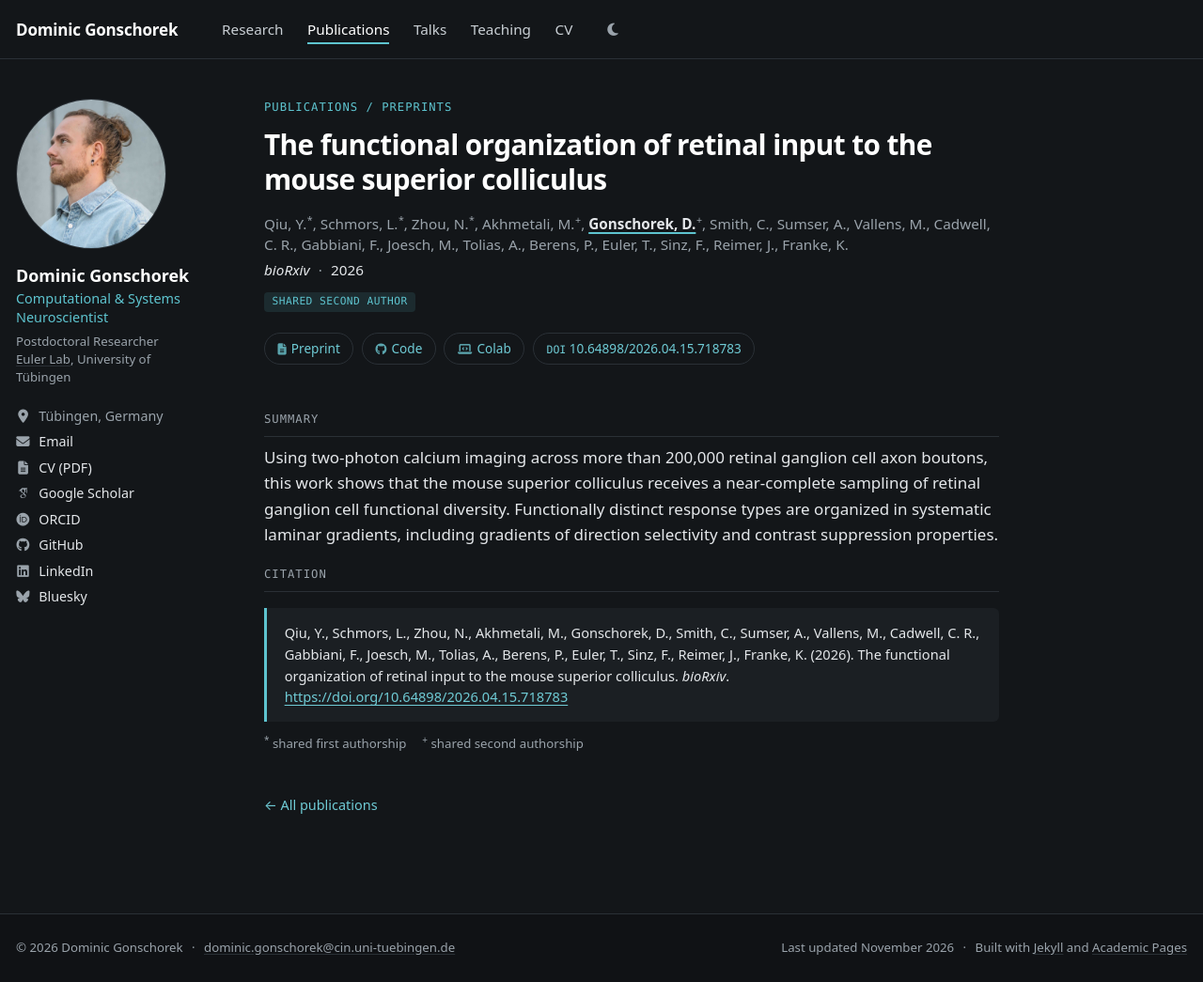
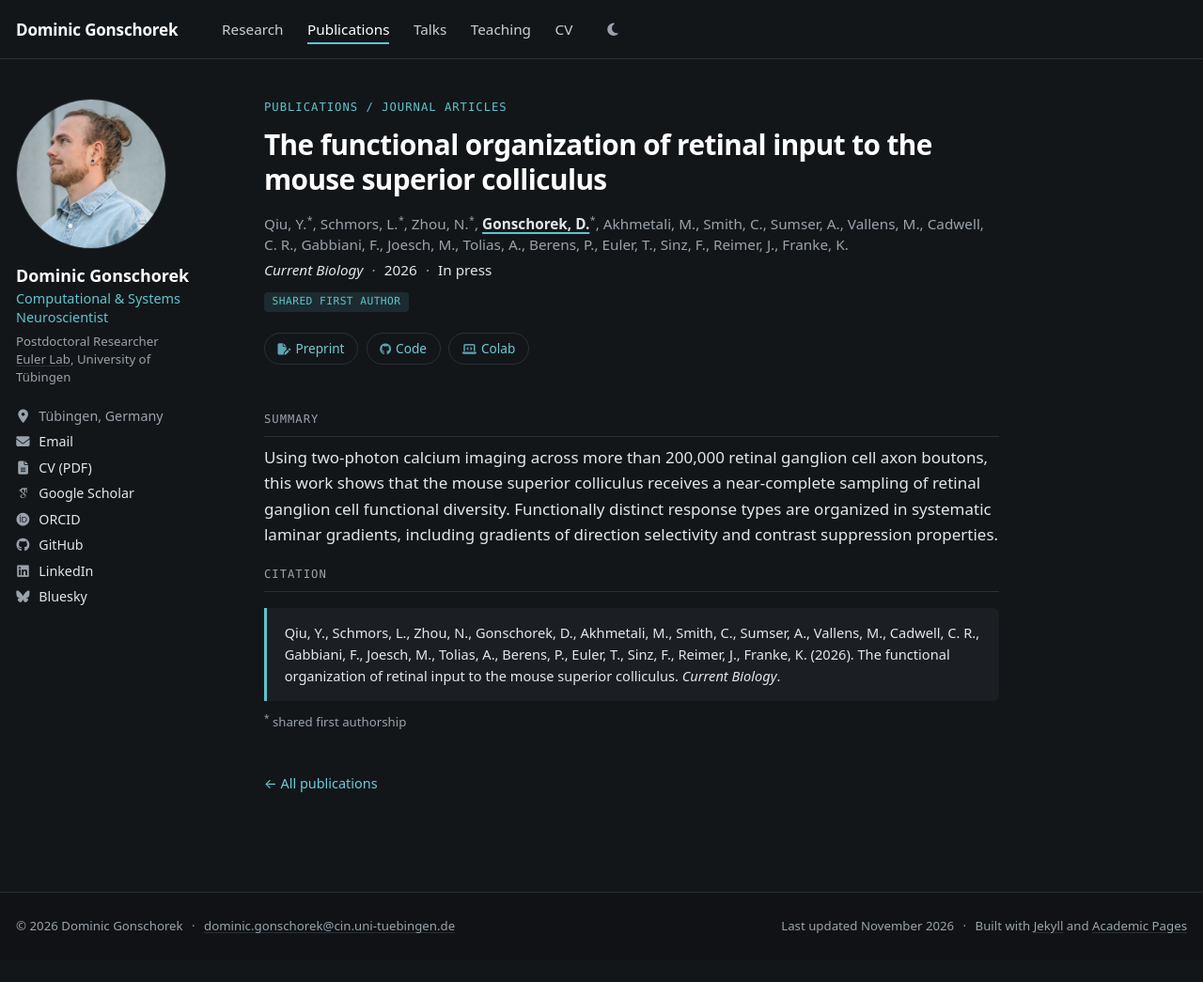
Before and after one commit to dgonschorek/dgonschorek.github.io, a Jekyll site: the page built from _publications/2026-04-15_The_functional_organization.md, in a window 1280 px wide and 1045 px high. Shown: the whole window at 94% size. Built offline with Jekyll 4.4.1, drawn with Linux system fonts in a browser that asks for light colours; some web fonts are replaced.

Commit message:
SC paper accepted in Current Biology, add FASEB 2026 travel grant
Co-Authored-By: Claude Opus 5.5 <noreply@anthropic.com>

```diff
--- a/_publications/2026-04-15_The_functional_organization.md
+++ b/_publications/2026-04-15_The_functional_organization.md
@@ -1,18 +1,21 @@
 ---
 title: "The functional organization of retinal input to the mouse superior colliculus"
 collection: publications
-category: preprints
+category: manuscripts
 permalink: /publication/2026-04-15_The_functional_organization
-date: 2026-04-15
-venue: "bioRxiv"
-authors: ["Qiu, Y.*", "Schmors, L.*", "Zhou, N.*", "Akhmetali, M.+", "Gonschorek, D.+", "Smith, C.", "Sumser, A.", "Vallens, M.", "Cadwell, C. R.", "Gabbiani, F.", "Joesch, M.", "Tolias, A.", "Berens, P.", "Euler, T.", "Sinz, F.", "Reimer, J.", "Franke, K."]
-role: "Shared second author"
+date: 2026-10-01
+venue: "Current Biology"
+note: "In press"
+authors: ["Qiu, Y.*", "Schmors, L.*", "Zhou, N.*", "Gonschorek, D.*", "Akhmetali, M.", "Smith, C.", "Sumser, A.", "Vallens, M.", "Cadwell, C. R.", "Gabbiani, F.", "Joesch, M.", "Tolias, A.", "Berens, P.", "Euler, T.", "Sinz, F.", "Reimer, J.", "Franke, K."]
+role: "Shared first author"
 themes: [colliculus, ml, retina]
+selected: true
 excerpt: "Imaging of more than 200,000 retinal ganglion cell axon boutons shows that the mouse superior colliculus receives a near-complete sample of retinal functional diversity, organized in laminar gradients."
 # Links (leave empty if not available)
-paperurl: "https://www.biorxiv.org/content/10.64898/2026.04.15.718783v1"
-doi: "10.64898/2026.04.15.718783"
-preprint:
+# TODO: add paperurl and doi once the Current Biology article is online
+paperurl:
+doi:
+preprint: "https://doi.org/10.64898/2026.04.15.718783"
 pdf:
 code: "https://github.com/yongrong-qiu/retina-axon-model"
 data:
```
Also changed, not shown: _data/news.yml (+16 -0 lines), _pages/cv.md (+1 -0 lines).
